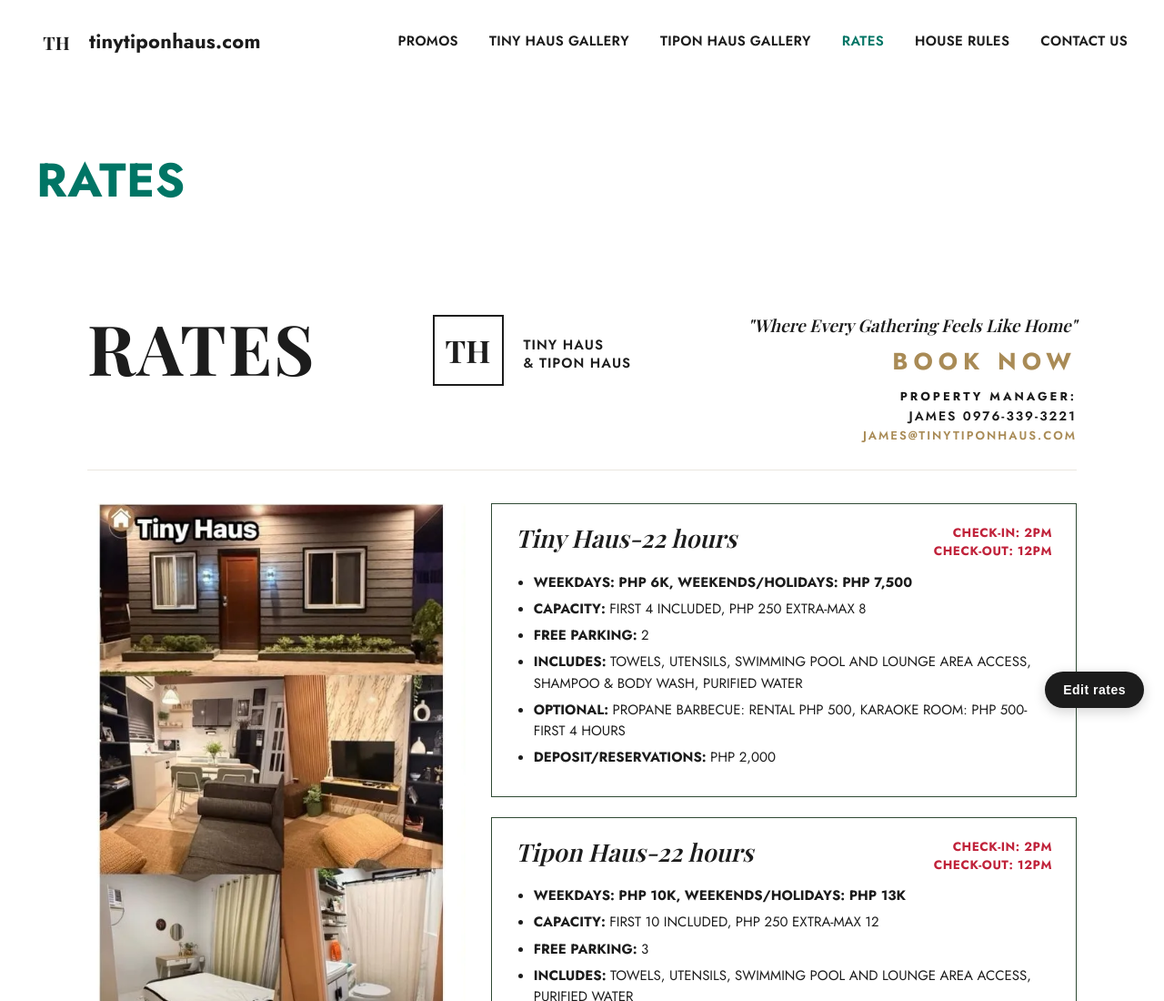
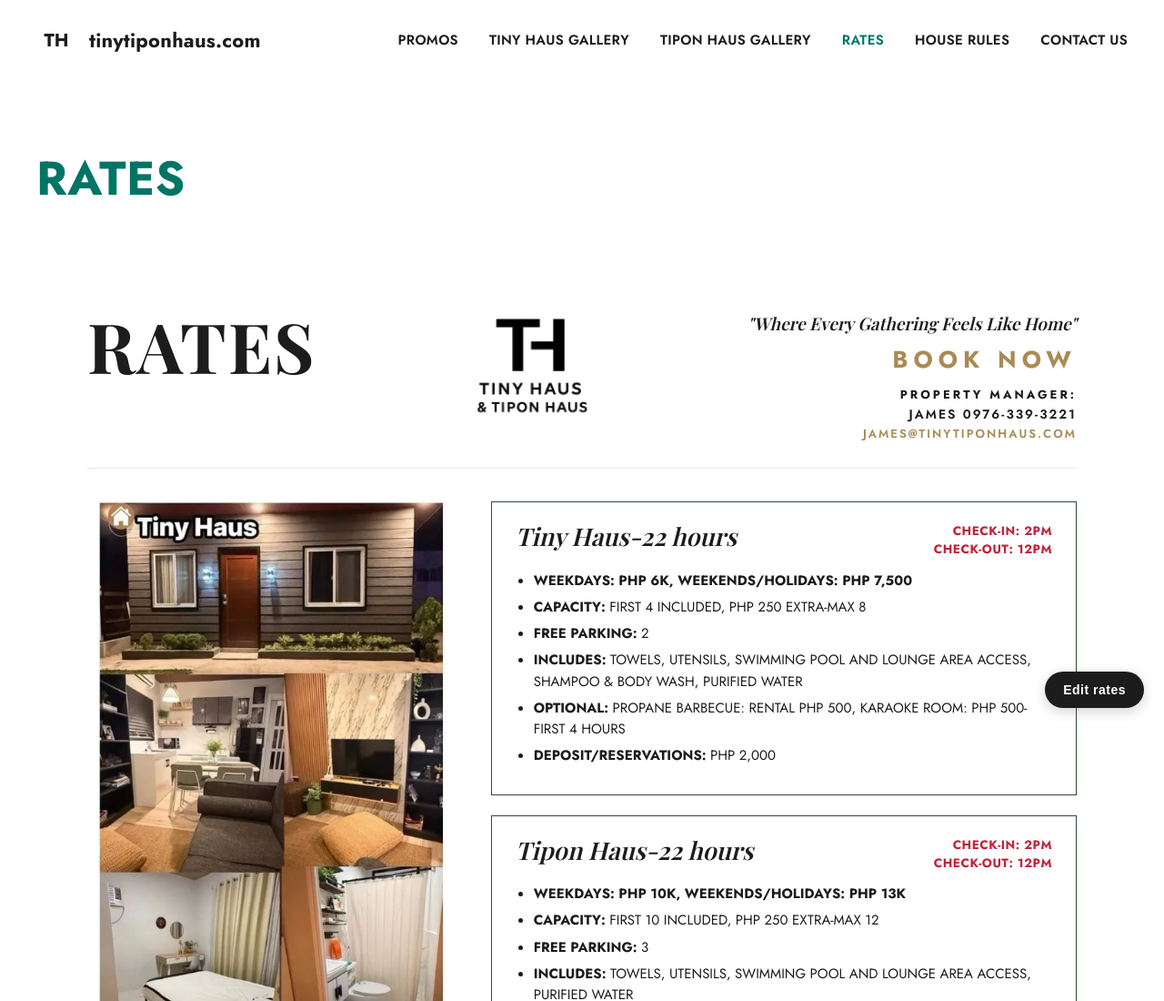
Before and after one commit to mei111-s/TinyTiponHausRates, a plain HTML site: page index.html in a window 1280 px wide. Shown: the top 1100 px of the page at 91% size. Drawn offline with nearby package versions, Linux system fonts and the light colour scheme; a web font is replaced by a local one.

Commit message:
fixed logo

```diff
--- a/index.html
+++ b/index.html
@@ -33,9 +33,8 @@
     <div class="brand">
       <h1 class="title" data-key="title">RATES</h1>
     </div>
-    <div class="brand" style="align-items:center;">
-      <div class="logo-box"><span>TH</span></div>
-      <div class="brand-name" data-key="brandname">TINY HAUS<br>&amp; TIPON HAUS</div>
+    <div class="brand-mark">
+      <img class="logo-img" src="images/logo.png" alt="Tiny Haus & Tipon Haus logo">
     </div>
     <div class="header-right">
       <div class="tagline" data-key="tagline">"Where Every Gathering Feels Like Home"</div>
--- a/style.css
+++ b/style.css
@@ -33,9 +33,14 @@
   }
   .logo-box.small{
     width:44px;height:44px;
-  border:none;
+    display:flex;align-items:center;justify-content:center;
+    flex-shrink:0;
   }
-.logo-box.small span{ font-size:20px; }
+  .logo-box.small span{
+    font-family:'Jost', sans-serif;
+    font-weight:800;
+    font-size:20px;
+  }
   .sitenav-brandtext{
     font-weight:800;
     font-size:22px;
@@ -111,25 +116,14 @@
     align-items:flex-start;
     gap:22px;
   }
-.logo-box{
-  width:78px;height:78px;
-  border:2.5px solid var(--ink);
-  display:flex;align-items:center;justify-content:center;
-  flex-shrink:0;
-  margin-top:2px;
+  .brand-mark{
+    display:flex;
+    align-items:center;
   }
-.logo-box span{
-  font-family:'Playfair Display', serif;
-  font-weight:700;
-  font-size:34px;
-}
-.brand-name{
-  font-weight:600;
-  font-size:15px;
-  letter-spacing:1px;
-  line-height:1.35;
-  margin-top:10px;
-  text-transform:uppercase;
+  .logo-img{
+    height:120px;
+    width:auto;
+    display:block;
   }
   .header-right{
     text-align:right;
```
Also changed, not shown: images/logo.png (added). Lines whose indentation alone changed are shown as unchanged.
